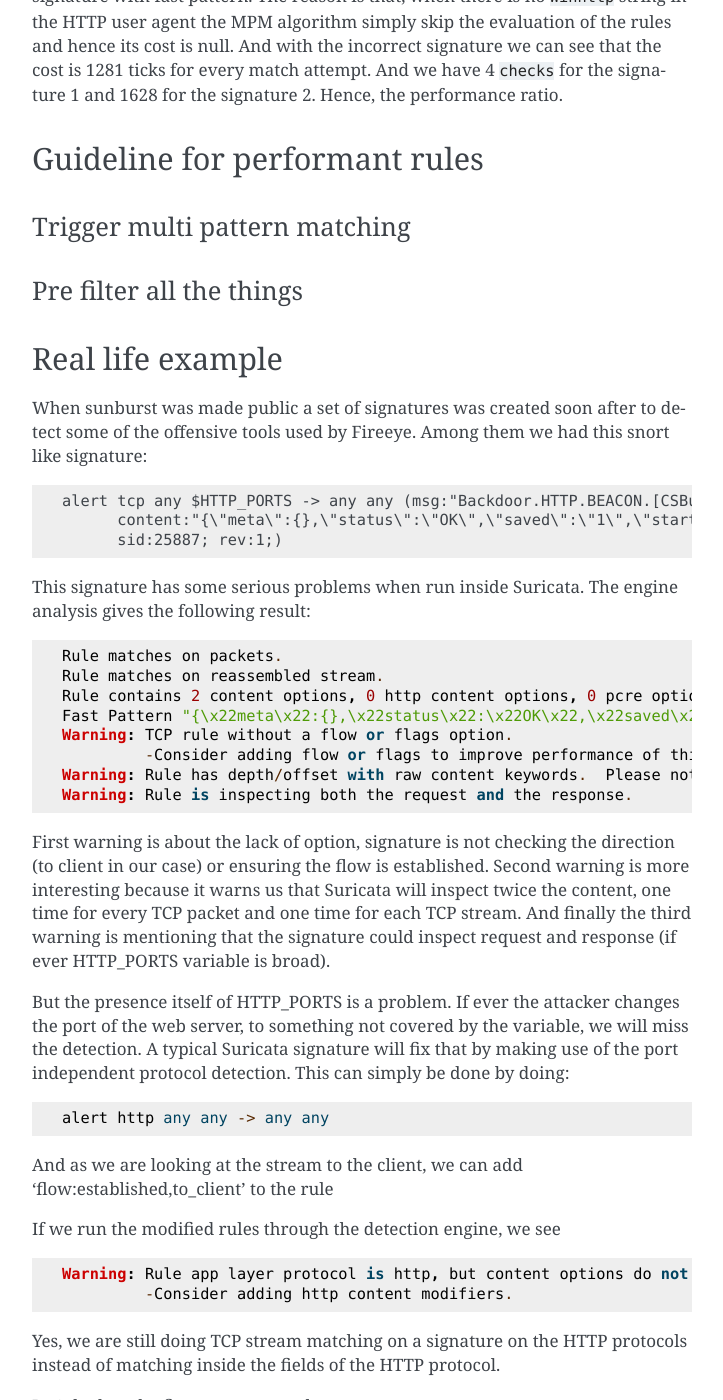
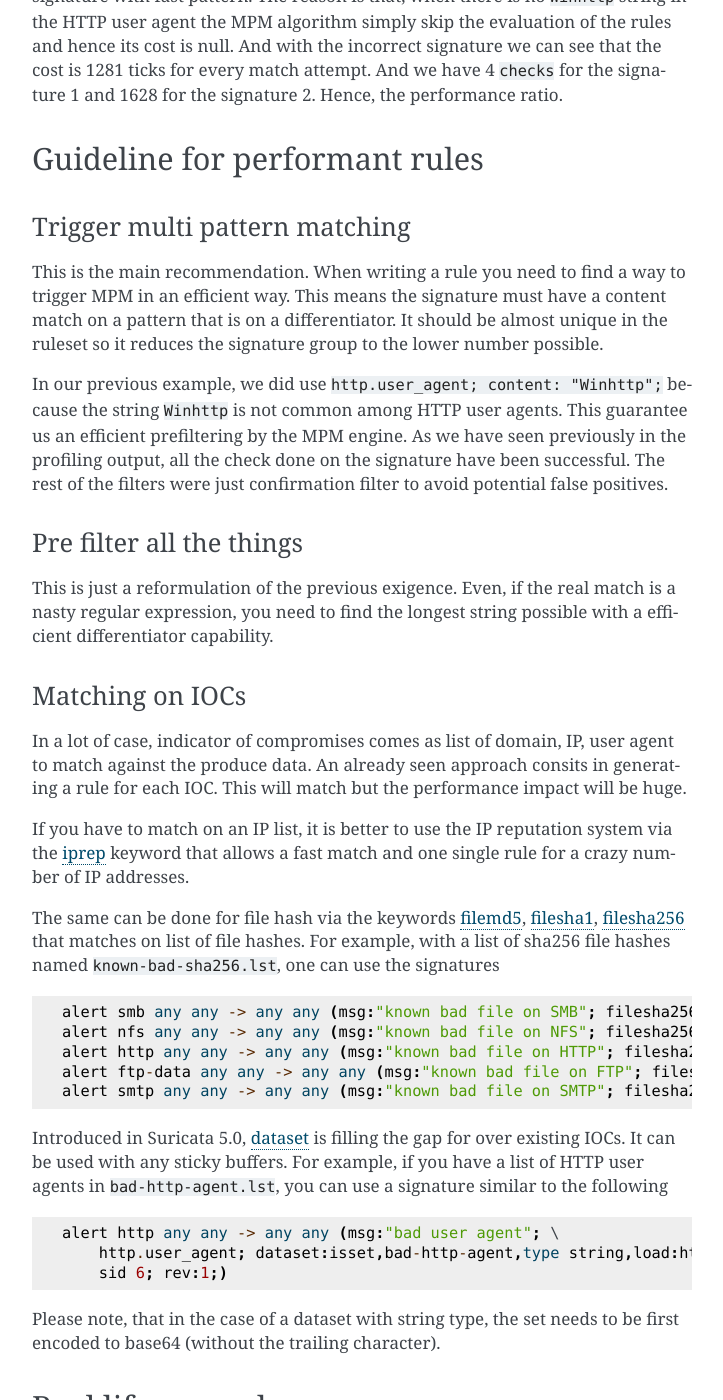
Before and after one commit to StamusNetworks/suricata-4-analysts, a Sphinx documentation site: the page built from source/write-performant-rules.rst, in a window 1280 px wide and 1400 px high, scrolled down 4771 px. Shown: the whole window, without its empty margins (388-1111 px from the left). Built offline with Sphinx 7.4.7, drawn with Linux system fonts in a browser that asks for light colours; some of the changed text lies outside the part shown.

Commit message:
writing rules: initial pass

```diff
--- a/source/write-performant-rules.rst
+++ b/source/write-performant-rules.rst
@@ -217,13 +217,57 @@
 Trigger multi pattern matching
 ------------------------------
 
+This is the main recommendation. When writing a rule you need to find a way to trigger MPM in an efficient way.
+This means the signature must have a content match on a pattern that is on a differentiator. It should be almost
+unique in the ruleset so it reduces the signature group to the lower number possible.
+
+In our previous example, we did use ``http.user_agent; content: "Winhttp";`` because the string ``Winhttp``
+is not common among HTTP user agents. This guarantee us an efficient prefiltering by the MPM engine. As we
+have seen previously in the profiling output, all the check done on the signature have been successful. The
+rest of the filters were just confirmation filter to avoid potential false positives.
+
+
 Pre filter all the things
 -------------------------
+
+This is just a reformulation of the previous exigence. Even, if the real match is a nasty regular expression,
+you need to find the longest string possible with a efficient differentiator capability.
+
+Matching on IOCs
+----------------
+
+In a lot of case, indicator of compromises comes as list of domain, IP, user agent to match
+against the produce data. An already seen approach consits in generating a rule for each IOC.
+This will match but the performance impact will be huge.
+
+If you have to match on an IP list, it is better to use the IP reputation system via the `iprep <https://suricata.readthedocs.io/en/latest/rules/ip-reputation-rules.html>`_ keyword
+that allows a fast match and one single rule for a crazy number of IP addresses.
+
+The same can be done for file hash via the keywords `filemd5 <https://suricata.readthedocs.io/en/latest/rules/file-keywords.html?highlight=filemd5#filemd5>`_, `filesha1 <https://suricata.readthedocs.io/en/latest/rules/file-keywords.html?highlight=filemd5#filesha1>`_, `filesha256 <https://suricata.readthedocs.io/en/latest/rules/file-keywords.html?highlight=filemd5#filesha256>`_ that matches on
+list of file hashes. For example, with a list of sha256 file hashes named ``known-bad-sha256.lst``, one can
+use the signatures ::
+
+  alert smb any any -> any any (msg:"known bad file on SMB"; filesha256:"known-bad-sha256.lst"; sid:1; rev:1;)
+  alert nfs any any -> any any (msg:"known bad file on NFS"; filesha256:"known-bad-sha256.lst"; sid:2; rev:1;)
+  alert http any any -> any any (msg:"known bad file on HTTP"; filesha256:"known-bad-sha256.lst"; sid:3; rev:1;)
+  alert ftp-data any any -> any any (msg:"known bad file on FTP"; filesha256:"known-bad-sha256.lst"; sid:4; rev:1;)
+  alert smtp any any -> any any (msg:"known bad file on SMTP"; filesha256:"known-bad-sha256.lst"; sid:5; rev:1;)
+
+Introduced in Suricata 5.0, `dataset <https://suricata.readthedocs.io/en/latest/rules/datasets.html>`_ is filling the gap for over existing IOCs. It can be used with any sticky
+buffers. For example, if you have a list of HTTP user agents in ``bad-http-agent.lst``, you can use
+a signature similar to the following ::
+
+  alert http any any -> any any (msg:"bad user agent"; \
+      http.user_agent; dataset:isset,bad-http-agent,type string,load:http-user-agent.lst,memcap:1G,hashsize:1000000; \
+      sid 6; rev:1;)
+
+Please note, that in the case of a dataset with string type, the set needs to be first encoded to base64 (without the trailing
+character).
 
 Real life example
 =================
 
-When sunburst was made public a set of signatures was created soon after to detect some of the offensive tools used by Fireeye. Among them we had this snort like signature: ::
+When `Sunburst <https://www.fireeye.com/blog/threat-research/2020/12/evasive-attacker-leverages-solarwinds-supply-chain-compromises-with-sunburst-backdoor.html>`_ was made public a set of signatures was created soon after to detect some of the offensive tools used by Fireeye. Among them we had this Snort like signature: ::
 
   alert tcp any $HTTP_PORTS -> any any (msg:"Backdoor.HTTP.BEACON.[CSBundle MSOffice Server]"; content:"HTTP/1."; depth:7; \
         content:"{\"meta\":{},\"status\":\"OK\",\"saved\":\"1\",\"starttime\":17656184060,\"id\":\"\",\"vims\":{\"dtc\":\""; \
@@ -323,26 +367,3 @@
 Or for the created and updated date, a nice way to see which recent signatures did fire on the probes:
 
 .. image:: img/signatures-ordered.png
-
-Enhance produced events
-=======================
-
-Metadata for classification
----------------------------
-
-As the keys and value in metadata have no constraints (but on formatting), you can define your own semantic and organization if you work on your set of rules.
-Extract information
-
-
-Recent evolution
-================
-
-Sticky buffers
---------------
-
-The switch from content modifier to sticky buffers
-
-Datasets
---------
-
-IOC baby
```
